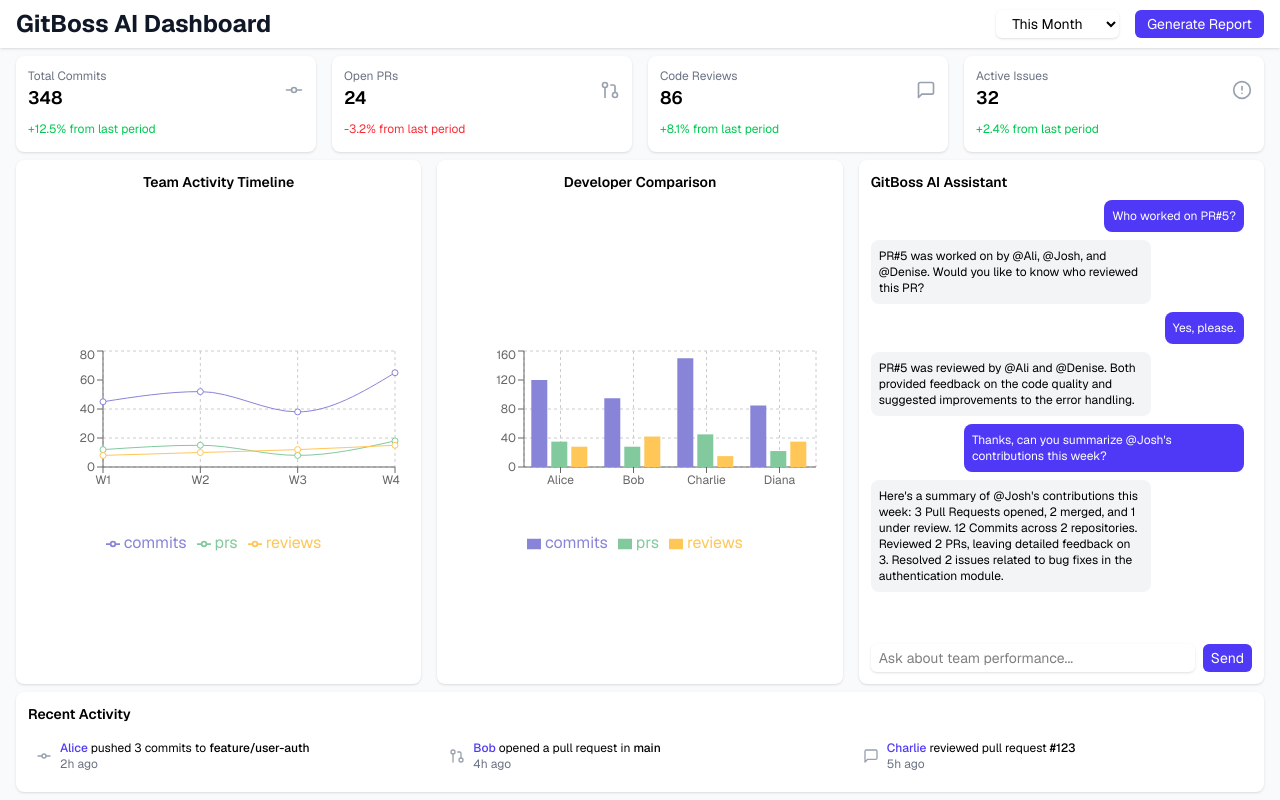
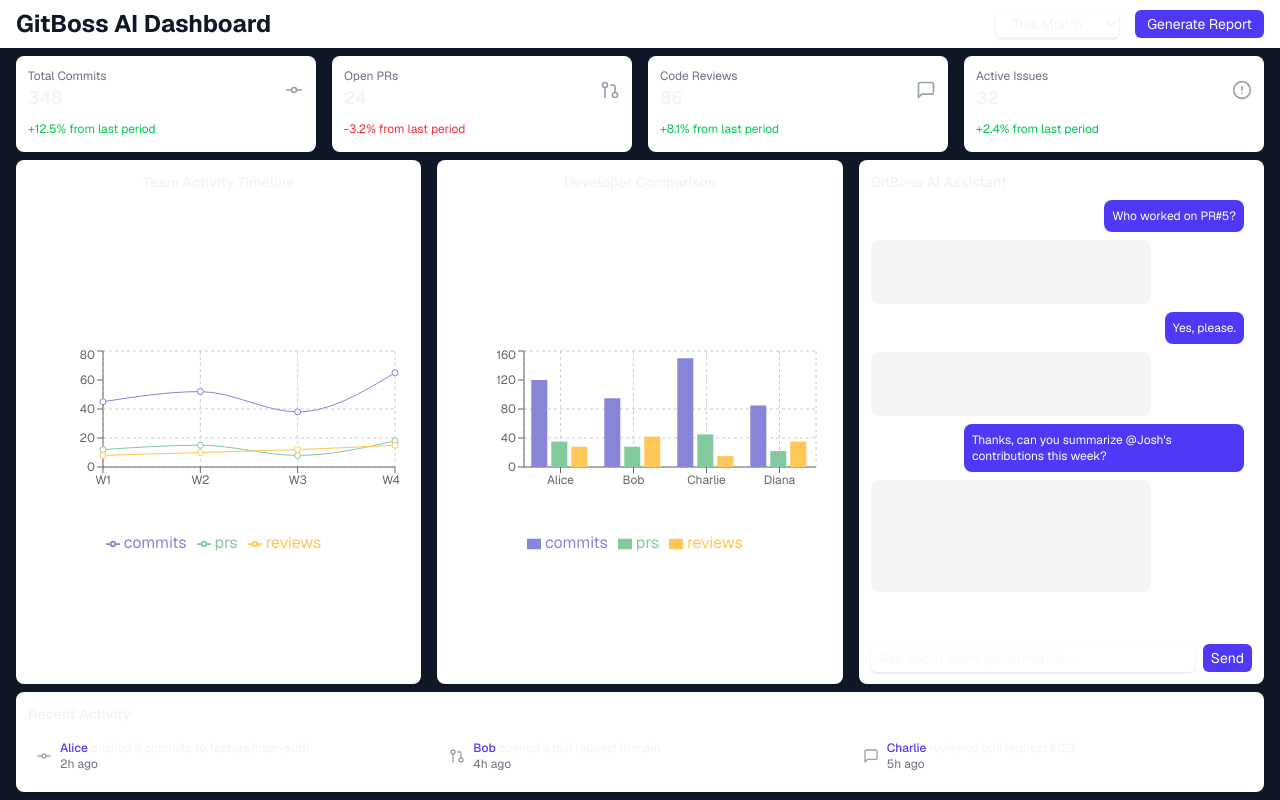
Before and after one commit to GitBoss-AI/frontend, a Next.js app: page /dev/dashboard in a window 1280 px wide. Built offline with nearby package versions, Linux system fonts and the light colour scheme.

Commit message:
test pr workflow

```diff
--- a/src/app/dashboard/page.tsx
+++ b/src/app/dashboard/page.tsx
@@ -40,7 +40,7 @@
   // const [selectedMetric, setSelectedMetric] = useState("commits");
 
   return (
-    <div className="flex h-screen flex-col bg-gray-50">
+    <div className="flex h-screen flex-col bg-gray-900 text-gray-100">
       {/* Header */}
       <header className="bg-white py-2 shadow">
         <div className="mx-auto px-4">
```
